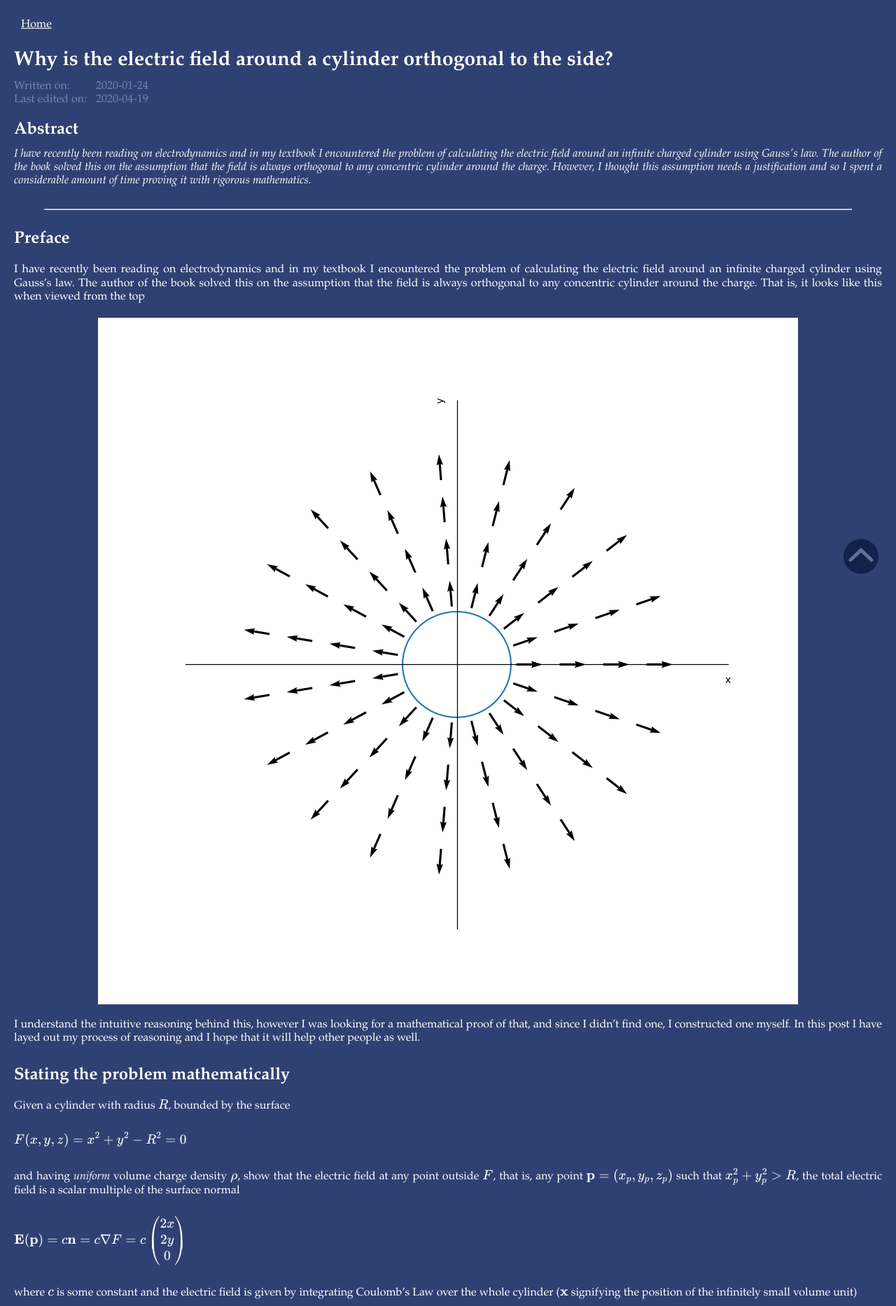
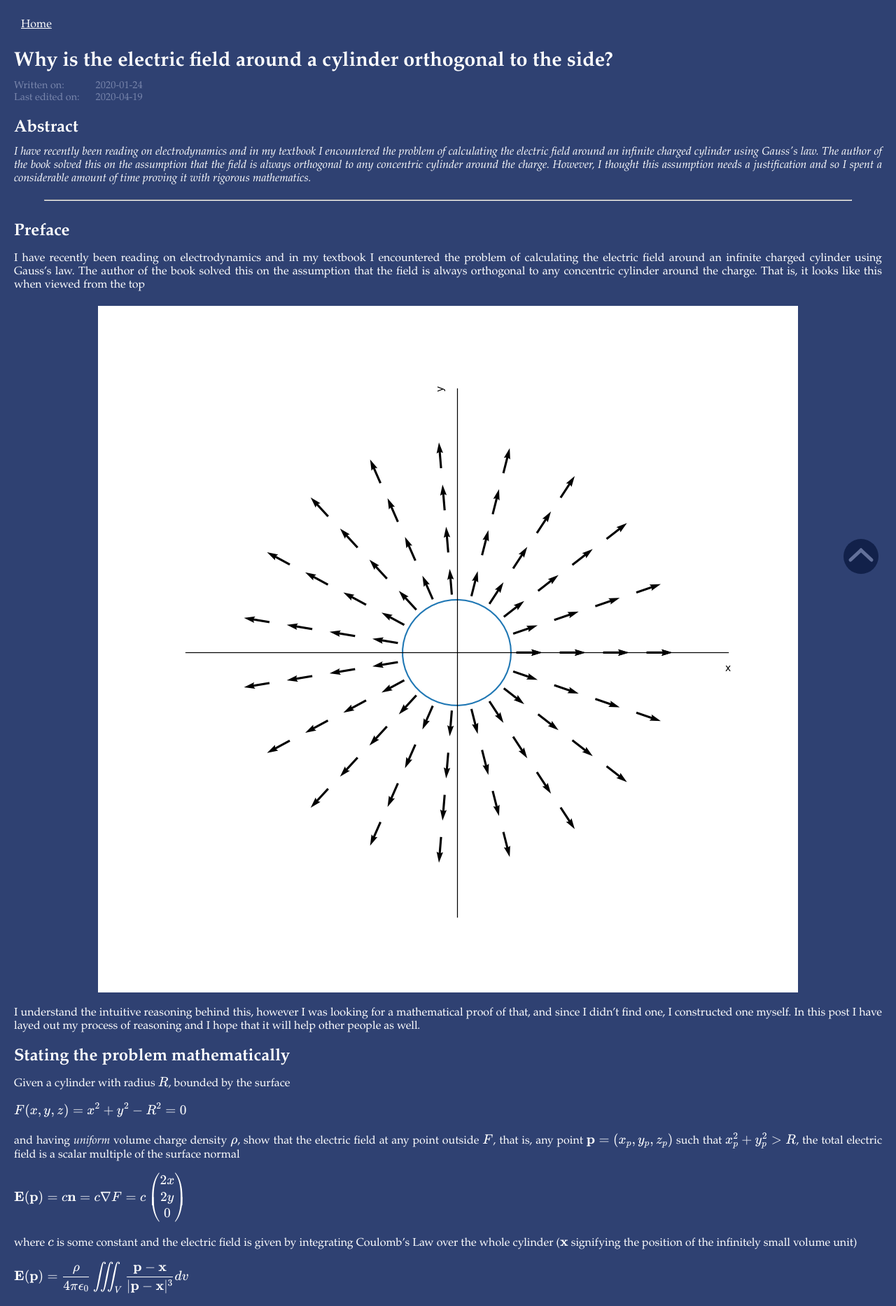
Before and after one commit to Stealthmate/stealthmate.github.io-dev, a Jekyll site: the page built from _posts/2020-01-24-a-mathematical-proof-electric-field-cylinder.md, in a window 1280 px wide. Shown: the top 1866 px of the page at 70% size. Built offline with Jekyll 4.4.1, drawn with Linux system fonts in a browser that asks for light colours; a script that is not in the unit is left out; comment, search, counter and statistics services are not loaded.

Commit message:
Move sizes to constants

```diff
--- a/_sass/_common.scss
+++ b/_sass/_common.scss
@@ -17,6 +17,7 @@ html, body {
 body {
   display: flex;
   flex-direction: column;
+  // align-items: center;
   min-height: 100vh;
 }
 
@@ -27,6 +28,10 @@ main {
   justify-content: flex-start;
 }
 
+header, hr, main {
+  max-width: $global-content-max-width;
+}
+
 a {
   color: $color-text;
 }
--- a/_sass/_post.scss
+++ b/_sass/_post.scss
@@ -1,18 +1,33 @@
 @import 'theme_common';
 
-p {
-  text-align: justify;
-  margin: 10px 0;
+h1, h2 {
+  margin-top: $post-text-margin-wide;
+  margin-bottom: $post-text-margin-narrow;
 }
 
 h1 {
-  margin-bottom: 10px;
+  font-size: $font-size-title;
 }
 
 h2 {
   font-size: $font-size-heading;
-  margin-top: $post-h2-margin-top;
-  margin-bottom: 5px;
+}
+
+
+header .abstract, article p {
+  font-size: $font-size-content;
+}
+
+article img, article .kdmath {
+  margin: $post-text-margin-wide auto;
+}
+
+
+
+
+p {
+  text-align: justify;
+  margin: 0;
 }
 
 header, main {
@@ -24,10 +39,6 @@ article > h2:first-child {
 }
 
 header {
-  h1 {
-    font-size: $font-size-title;
-  }
-
   .post-date {
     font-size: $font-size-small;
       color: $color-text-faded;
@@ -42,13 +53,13 @@ header {
 
   .abstract {
     font-style: italic;
-    font-size: $font-size-small;
   }
 }
 
 hr {
-  margin-top: 10px;
+  margin: $post-text-margin-narrow $post-side-margin;
   width: 90%;
+  align-self: center;
 }
 
 article {
@@ -64,7 +75,6 @@ article {
 
   img {
     max-width: 100%;
-    margin: auto;
     display: block;
   }
 }
--- a/_sass/_theme_common.scss
+++ b/_sass/_theme_common.scss
@@ -1,6 +1,8 @@
 $font-size-title: 1.8rem;
 $font-size-heading: 1.5rem;
-$font-size-small: 1rem;
+$font-size-content: 1rem;
+$font-size-small: .9rem;
 $post-side-margin: 20px;
-$post-h2-margin-top: 20px;
-// $global-content-max-width: 1400px;
+$post-text-margin-wide: 20px;
+$post-text-margin-narrow: 10px;
+$global-content-max-width: 1400px;
```
